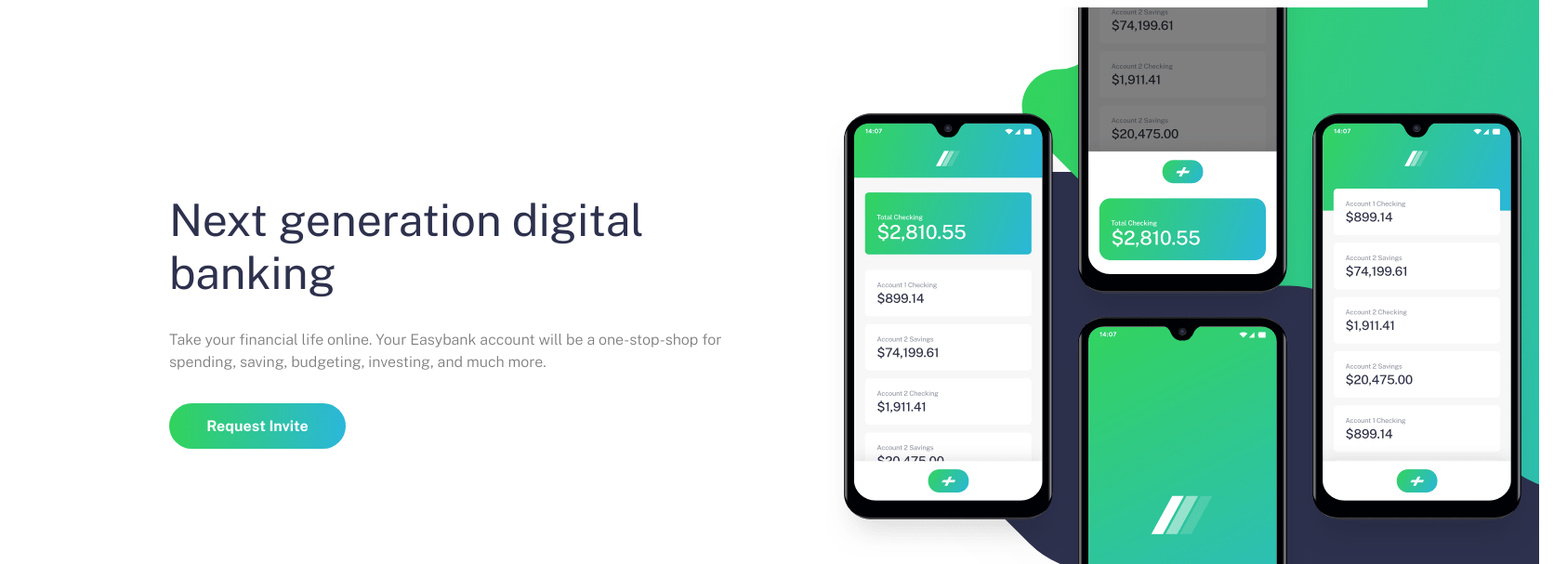
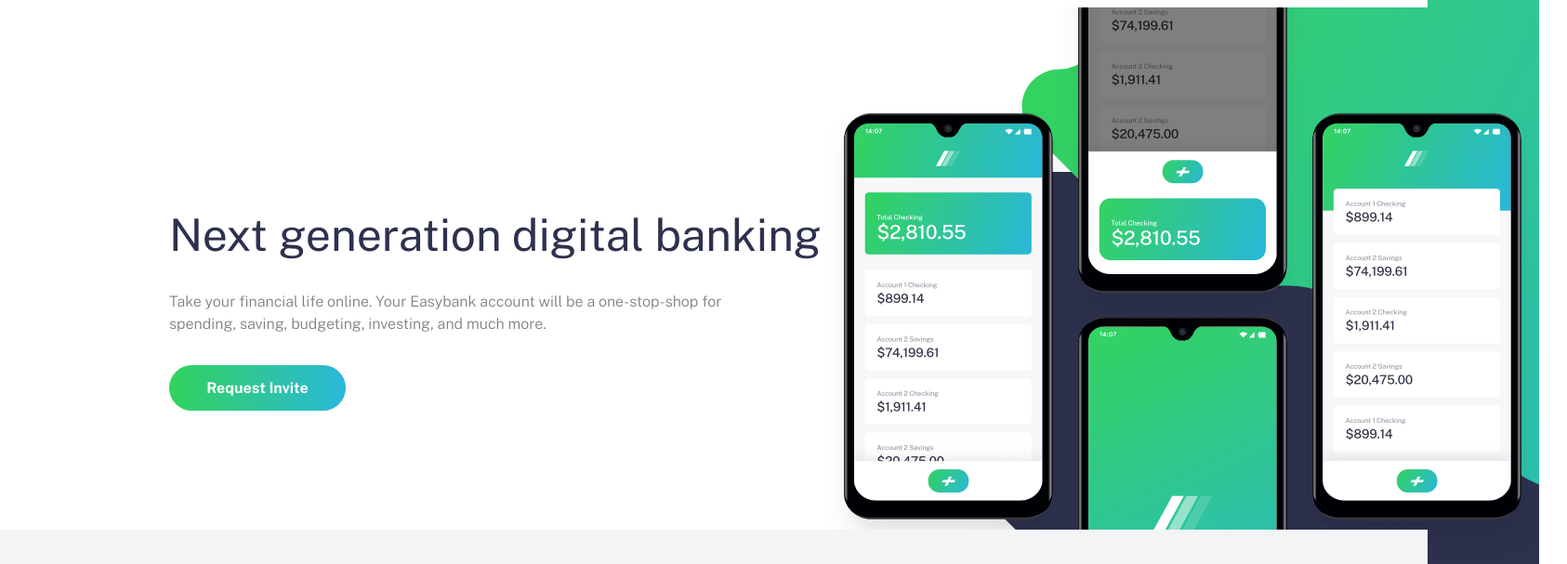
Before and after one commit to RoddGarcia/EasyBankWebsite, a plain HTML site: page index.html in a window 1536 px wide. Shown: the part 72-679 px from the top of the page at 93% size, 1686 px wide, since content can reach past the window. Drawn offline with nearby package versions, Linux system fonts and the light colour scheme.

Commit message:
CSS file updated

```diff
--- a/style.css
+++ b/style.css
@@ -86,7 +86,8 @@ nav {
 }
 .firstContainer {
   background-color: white;
-  margin-bottom: 8vh;
+  padding-top: 2vh;
+  padding-bottom: 8vh;
 }
 .secondContainer {
   background-color: var(---lightGrayishBlue);
@@ -208,7 +209,8 @@ p {
 #mockupsPC {
   display: none;
 }
-@media (min-width: 490px) {
+
+@media (min-width: 811px) {
   nav {
     margin-bottom: 25vh;
   }
@@ -243,10 +245,10 @@ p {
     cursor: pointer;
   }
   h1 {
-    width: 100%;
+    width: 69%;
   }
   .firstContainer h4 {
-    width: 100%;
+    width: 64%;
   }
   .firstContainer #button {
     margin-left: 2rem;
@@ -298,10 +300,10 @@ p {
   .firstContainer {
     display: flex;
     flex-direction: column;
-    width: 40%;
+    width: 100%;
     padding-left: 150px;
     padding-bottom: 16vh;
-    background-color: transparent;
+    background-color: hsl(0, 0%, 100%, 70%);
   }
   .secondContainer {
     display: flex;
@@ -352,3 +354,14 @@ p {
     cursor: pointer;
   }
 }
+@media (min-width: 1380px) {
+  .firstContainer {
+    background-color: transparent;
+  }
+  .firstContainer h1 {
+    width: 50%;
+  }
+  .firstContainer h4 {
+    width: 40%;
+  }
+}
```
